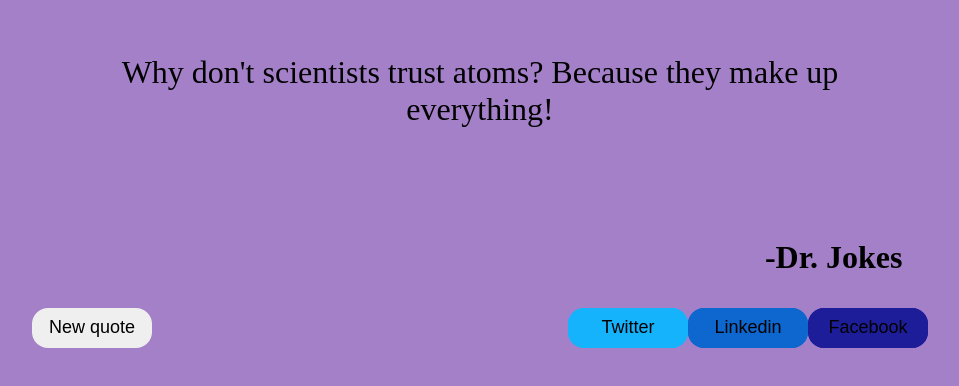
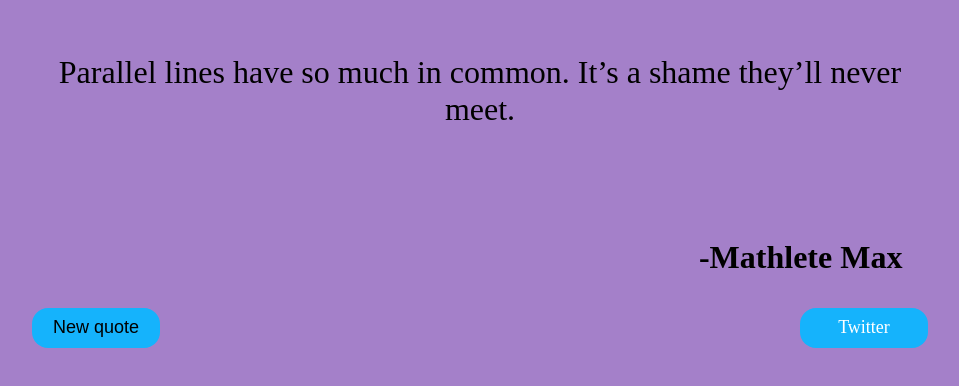
Before and after one commit to marius-grigaliunas/FCC-RandomQuoteGenerator, a React (Vite) app: page / in a window 1280 px wide. Shown: the part 184-570 px from the top of the page, without its empty margins (168-1127 px from the left). Built offline with nearby package versions, Linux system fonts and the light colour scheme; no server answers.

Commit message:
tidied the functionality, added redirect to X

```diff
--- a/src/App.css
+++ b/src/App.css
@@ -55,22 +55,29 @@ body {
     width: 50%;
 }
 
-button, .facebook, .linkedin, .twitter {
+.share-box {
+    display: flex;
+}
+
+button, .twitter-share-button {
     height: 5vh;
     border-radius: 16px;
-    width: 15vh;
+    width: 10vw;
+    display: flex;
+    justify-content: center;
+    align-items: center;
     font-size: large;
     border: none;
+    background-color: rgb(21, 179, 252);
+
 }
 
-.facebook {
-    background-color: rgb(29, 29, 153);
+a:link {
+    text-decoration: none;
+    color: white;
 }
 
-.linkedin {
-    background-color: rgb(14, 103, 206);
+a:visited {
+    text-decoration: none;
+    color: white;
 }
-
-.twitter {
-    background-color: rgb(21, 179, 252);
-}
--- a/src/App.jsx
+++ b/src/App.jsx
@@ -1,20 +1,21 @@
 import { useEffect, useState } from 'react'
 import QuoteGenerator from './components/QouteGenerator';
-import quoteMaker from './components/QuoteCreation';
+import { randomQuote, quoteMaker }  from './components/QuoteCreation'
+//import quoteMaker from './components/QuoteCreation';
 import ShareBar from './components/Sharebar';
 import "./App.css"
 
 function App() {
-  const [quote, setQuote] = useState("");
+  const [quote, setQuote] = useState(randomQuote);
 
-  useEffect(() => {
+  /*useEffect(() => {
     const handleQuoteRequest = async () => {
       const quote = await quoteMaker();
       setQuote(quote);
   }
 
     handleQuoteRequest();
-  }, []);
+  }, []);*/
 
   return (
     <>
--- a/src/components/QouteGenerator.jsx
+++ b/src/components/QouteGenerator.jsx
@@ -1,5 +1,5 @@
 import PropTypes from 'prop-types';
-import quoteMaker from './QuoteCreation';
+import { quoteMaker } from './QuoteCreation';
 
 function QuoteGenerator({ setQuote }) {
     const handleQuoteRequest = async () => {
--- a/src/components/QuoteCreation.jsx
+++ b/src/components/QuoteCreation.jsx
@@ -44,7 +44,7 @@ const quotes = [
     }
   ];
 
-const randomQuote = () => {
+export const randomQuote = () => {
         const randomIndex = Math.floor(Math.random() * quotes.length);
         return quotes[randomIndex];
     };
@@ -52,11 +52,10 @@ const randomQuote = () => {
 
 const QUOTABLE_API = "https://programming-quotes-api.azurewebsites.net/api/quotes/random";
 
-const quoteMaker = async () => {
+export const quoteMaker = async () => {
     try {
         const response = await fetch(QUOTABLE_API)
         const data = await response.json()
-        console.log(data);
         return {quote: data.text, author: data.author};
     }
     catch (error) {
@@ -64,5 +63,3 @@ const quoteMaker = async () => {
         return randomQuote;
     }
 }
-
-export default quoteMaker;
--- a/src/components/Sharebar.jsx
+++ b/src/components/Sharebar.jsx
@@ -1,25 +1,9 @@
 const ShareBar = () => {
     return (
         <div className="share-bar">
-            <div className="share-box twitter">
-                <a id="tweet-quote">
-                    <button className="twitter">
-                        Twitter
-                    </button>
-                </a>
-            </div>
-            <div className="share-box linkedin">
-                <a id="link-quote">
-                    <button className="linkedin">
-                        Linkedin
-                    </button>
-                </a>
-            </div>
-            <div className="share-box facebook">
-                <a id="facebook-quote">
-                    <button className="facebook">
-                        Facebook
-                    </button>
+            <div className="share-box">
+                <a id="tweet-quote" class="twitter-share-button" href="https://twitter.com/intent/tweet" target="_blank">
+                    Twitter
                 </a>
             </div>
         </div>
```
